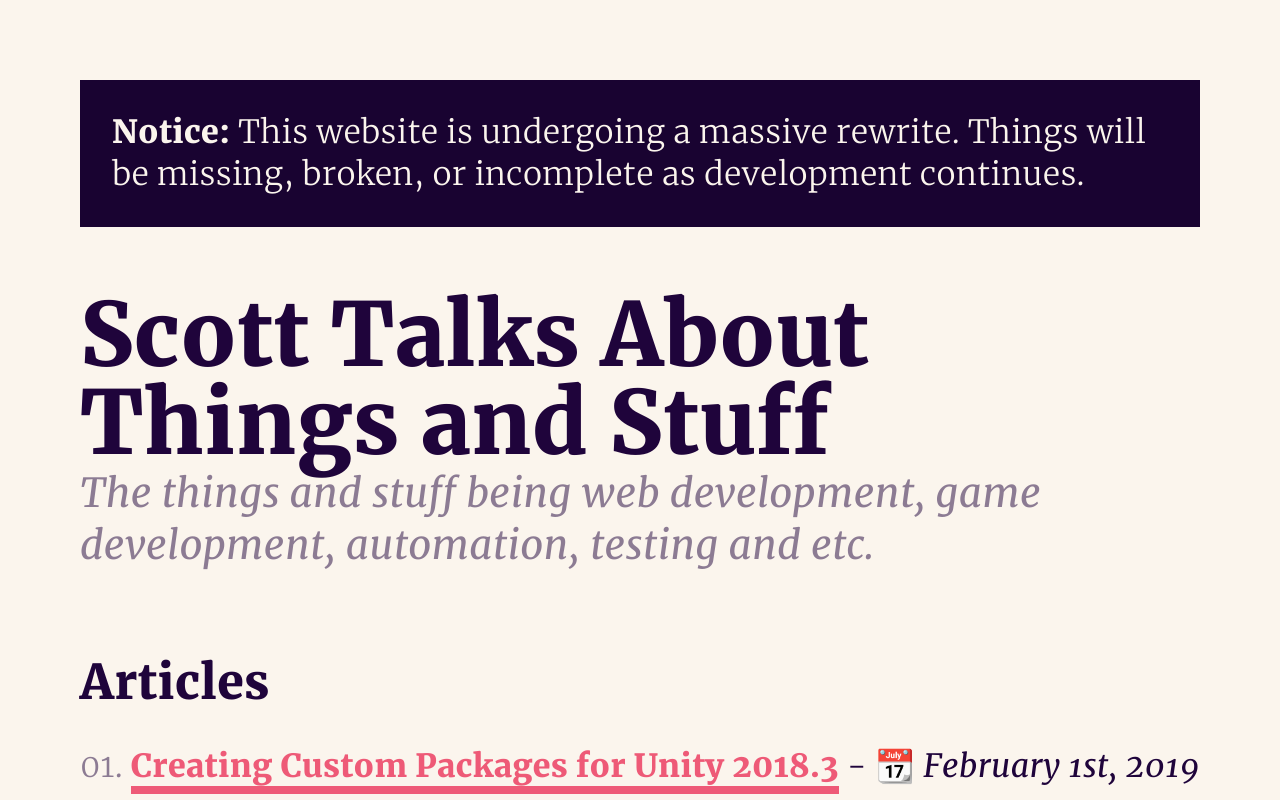
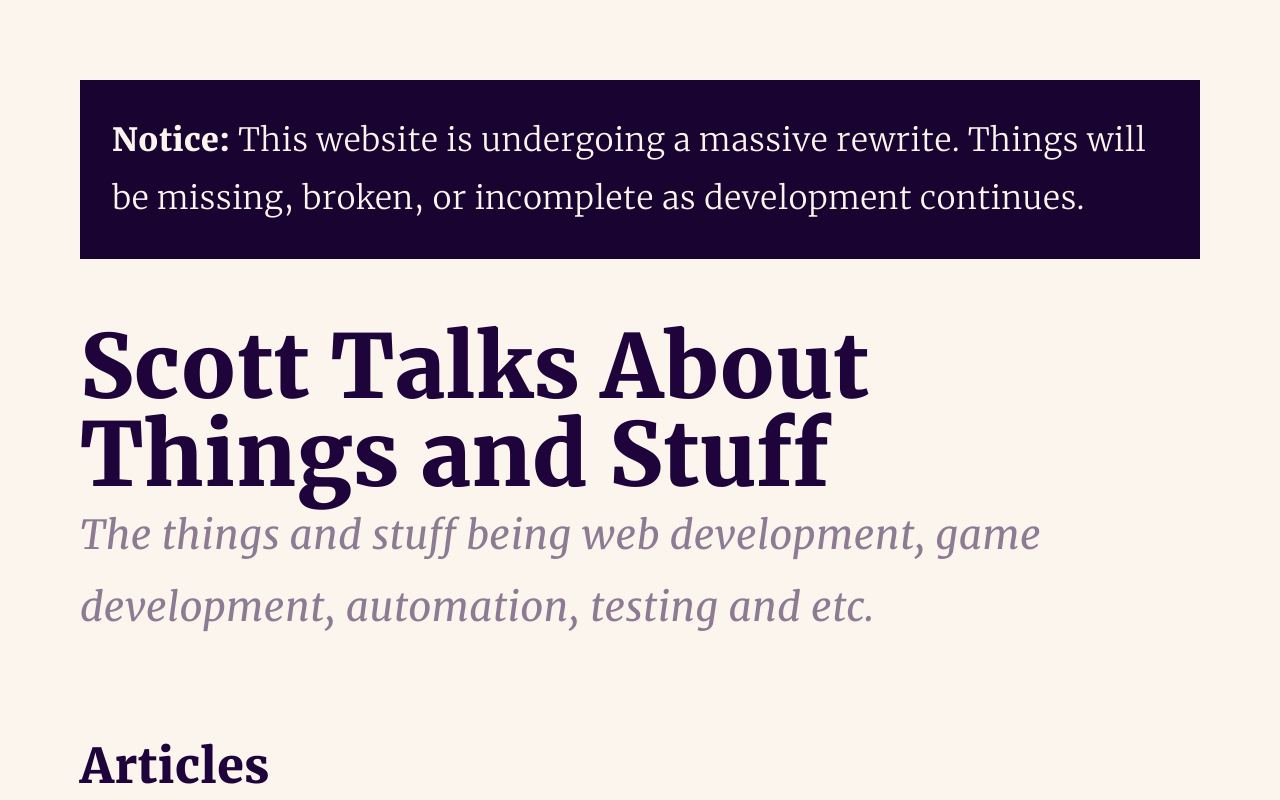
Before and after one commit to neogeek/neogeek.github.io, a Next.js app: page / in a window 1280 px wide. Shown: the top 800 px of the page. Built offline with nearby package versions, Linux system fonts and the light colour scheme.

Commit message:
Updated styles.

```diff
--- a/styles/globals.scss
+++ b/styles/globals.scss
@@ -66,11 +66,10 @@ html {
 }
 
 body {
-  max-width: 45em;
   padding: 1em;
   font-family: Merriweather;
   font-size: 2em;
-  line-height: 1.3;
+  line-height: 1.8;
   color: var(--main-foreground-color);
   letter-spacing: 0.01em;
 }
@@ -139,6 +138,7 @@ img {
 pre {
   margin: 2em 0;
   padding: 1em;
+  line-height: 1.3;
   overflow: auto;
   background-color: var(--main-code-background-color);
 }
```
